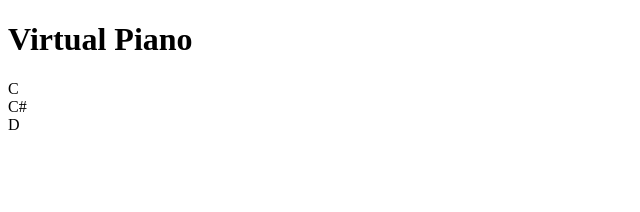
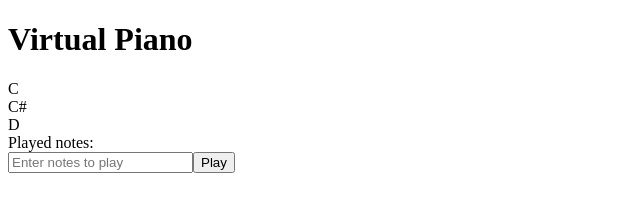
Before and after one commit to sdwang/piano, a website: page index.html in a window 1280 px wide. Shown: the whole page, without its empty margins (0-640 px from the left). Drawn offline with nearby package versions, Linux system fonts and the light colour scheme.

Commit message:
(feat) Add input field (feat) Submit button click sets input model attribute

```diff
--- a/index.html
+++ b/index.html
@@ -18,6 +18,8 @@
     <script src="views/KeyView.js"></script>
     <script src="models/LogModel.js"></script>
     <script src="views/LogView.js"></script>
+    <script src="models/InputModel.js"></script>
+    <script src="views/InputView.js"></script>
     <script src="collections/PianoCollection.js"></script>
     <script src="views/PianoView.js"></script>
     <script src="views/AppView.js"></script>
--- a/models/AppModel.js
+++ b/models/AppModel.js
@@ -14,11 +14,15 @@ var AppModel = Backbone.Model.extend({
 
     this.set('piano', new PianoCollection(keyList));
     this.set('log', new LogModel());
-    //TODO: set input field
+    this.set('input', new InputModel());
 
     this.get('piano').on('press', function(key) {
       this.get('log').addToLog(key.get('note'));
     }, this);
+
+    this.get('input').on('change', function(input) {
+      console.log(input.get('inputtedNotes'));
+    }, this);
   }
 
 });
--- /dev/null
+++ b/models/InputModel.js
@@ -0,0 +1,8 @@
+//Defines a backbone model class for the input model
+var InputModel = Backbone.Model.extend({
+
+  initialize: function() {
+    this.set('inputtedNotes', '');
+  }
+
+});
--- a/models/KeyModel.js
+++ b/models/KeyModel.js
@@ -8,8 +8,6 @@ var KeyModel = Backbone.Model.extend({
 
   triggerPress: function() {
     //TODO: highlight key (or put highlight key in key view)
-    console.log('Key ' + this.get('note') + ' was pressed');
-
     this.trigger('press', this);
   },
 
--- a/models/LogModel.js
+++ b/models/LogModel.js
@@ -2,11 +2,11 @@
 var LogModel = Backbone.Model.extend({
 
   initialize: function() {
-    this.set('logDisplay', '');
+    this.set('logDisplay', 'Played notes: ');
   },
 
   addToLog: function(note) {
-    this.set('logDisplay', this.get('logDisplay') + note);
+    this.set('logDisplay', this.get('logDisplay') + note + ' ');
   }
 
 });
--- a/views/AppView.js
+++ b/views/AppView.js
@@ -4,12 +4,14 @@ var AppView = Backbone.View.extend({
   initialize: function() {
     this.pianoView = new PianoView({collection: this.model.get('piano')});
     this.logView = new LogView({model: this.model.get('log')});
+    this.inputView = new InputView({model: this.model.get('input')});
   },
 
   render: function() {
     return this.$el.html([
       this.pianoView.$el,
-      this.logView.$el
+      this.logView.$el,
+      this.inputView.$el
       ]);
   }
 
--- /dev/null
+++ b/views/InputView.js
@@ -0,0 +1,21 @@
+//Defines a backbone view class for the input view
+var InputView = Backbone.View.extend({
+
+  initialize: function() {
+    this.render();
+  },
+
+  events: {
+    'click .submit': function() {
+      this.model.set('inputtedNotes', $('.input-field').val());
+      $('.input-field').val('');
+    }
+  },
+
+  template: _.template('<input class="input-field" placeholder="Enter notes to play"></input><button class="submit">Play</button>'),
+
+  render: function() {
+    this.$el.html(this.template(this.model.attributes));
+  }
+
+});
```
